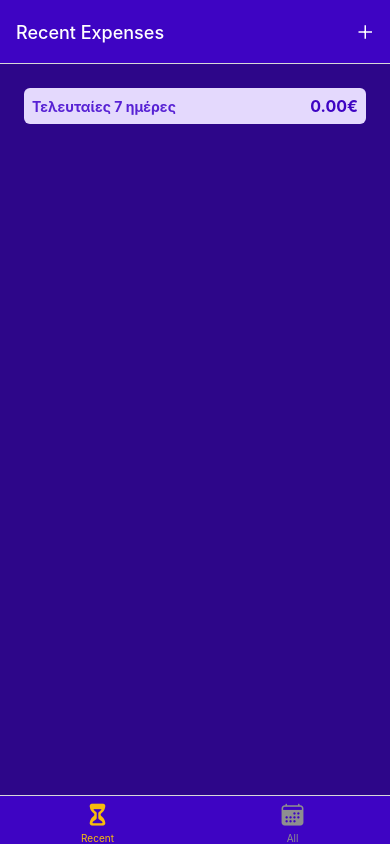
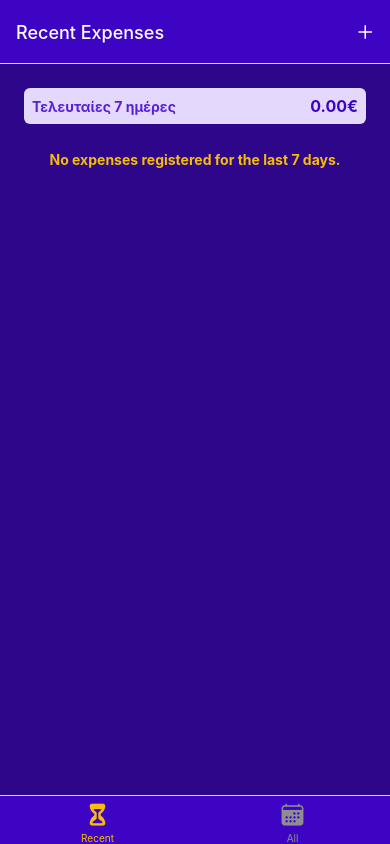
Before and after one commit to 1KRS/exoda-rn, a React Native app: screen /RecentExpenses in a window 390 px wide. Built offline with nearby package versions, Linux system fonts and the light colour scheme.

Commit message:
Adding Fallback Text

```diff
--- a/App.js
+++ b/App.js
@@ -65,7 +65,7 @@ const ExpensesOverview = () => {
 export default function App() {
   return (
     <>
-      <StatusBar style="auto" />
+      <StatusBar style="light" />
       <ExpensesContextProvider>
         <NavigationContainer>
           <Stack.Navigator
--- a/components/ExpensesOutput.js
+++ b/components/ExpensesOutput.js
@@ -1,21 +1,24 @@
-import { StyleSheet, View } from 'react-native';
+import { StyleSheet, Text, View } from 'react-native';
 import ExpensesList from './ExpensesList';
 import ExpensesSummary from './ExpensesSummary';
 import { GlobalStyles } from '../constants/styles';
 
 const Colors = GlobalStyles.colors;
 
+const ExpensesOutput = ({ expenses, expensesPeriod, fallbackText }) => {
+  let content = <Text style={styles.text}>{fallbackText}</Text>;
 
+  if (expenses.length > 0) {
+    content = <ExpensesList expenses={expenses} />;
+  }
 
-const ExpensesOutput = ({ expenses, expensesPeriod }) => {
   return (
-    <View style={styles.container}>
-      <ExpensesSummary
-        expenses={expenses}
-        expensesPeriod={expensesPeriod}
-      />
-      <ExpensesList expenses={expenses}  />
-    </View>
+    <>
+      <View style={styles.container}>
+        <ExpensesSummary expenses={expenses} expensesPeriod={expensesPeriod} />
+        {content}
+      </View>
+    </>
   );
 };
 export default ExpensesOutput;
@@ -27,5 +30,10 @@ const styles = StyleSheet.create({
     paddingHorizontal: 24,
     backgroundColor: Colors.primary700,
   },
-
+  text: {
+    marginTop: 15,
+    color: Colors.accent500,
+    textAlign: 'center',
+    fontWeight: 'bold'
+  },
 });
--- a/screens/AllExpenses.js
+++ b/screens/AllExpenses.js
@@ -3,7 +3,13 @@ import { ExpensesOutput } from '../components';
 import { ExpensesContext } from '../store/expenses-context';
 
 const AllExpenses = () => {
-  const expensesCtx = useContext(ExpensesContext)
-  return <ExpensesOutput expenses={expensesCtx.expenses} expensesPeriod={'Σύνολο'} />;
+  const expensesCtx = useContext(ExpensesContext);
+  return (
+    <ExpensesOutput
+      expenses={expensesCtx.expenses}
+      expensesPeriod="Σύνολο"
+      fallbackText="No expenses found"
+    />
+  );
 };
 export default AllExpenses;
--- a/screens/RecentExpenses.js
+++ b/screens/RecentExpenses.js
@@ -10,9 +10,15 @@ const RecentExpenses = () => {
     const today = new Date();
     const howManyDaysAgo = getDateMinusDays(today, 7);
 
-    return (expense.date >= howManyDaysAgo) && (expense.date <= today);
+    return expense.date >= howManyDaysAgo && expense.date <= today;
   });
 
-  return <ExpensesOutput expenses={recentExpenses} expensesPeriod={'7'} />;
+  return (
+    <ExpensesOutput
+      expenses={recentExpenses}
+      expensesPeriod="7"
+      fallbackText="No expenses registered for the last 7 days."
+    />
+  );
 };
 export default RecentExpenses;
```
